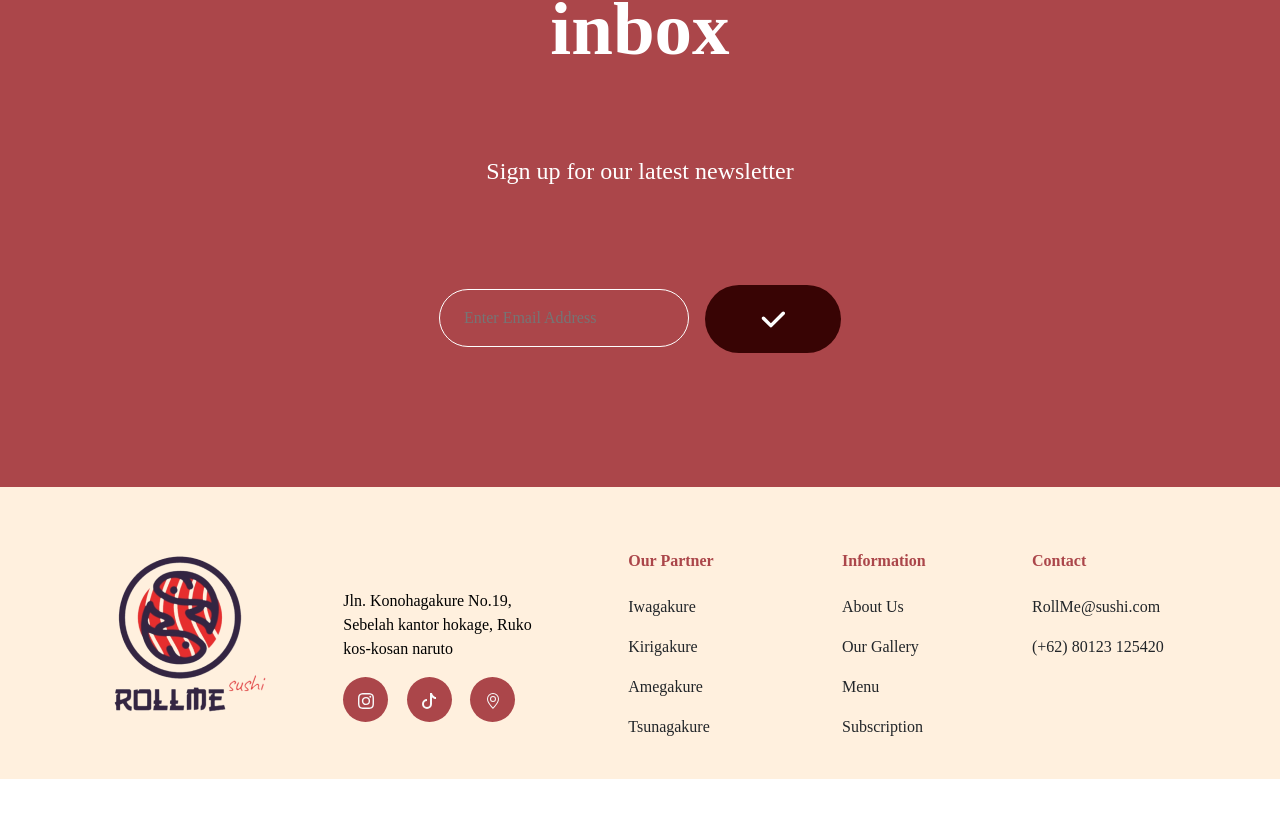
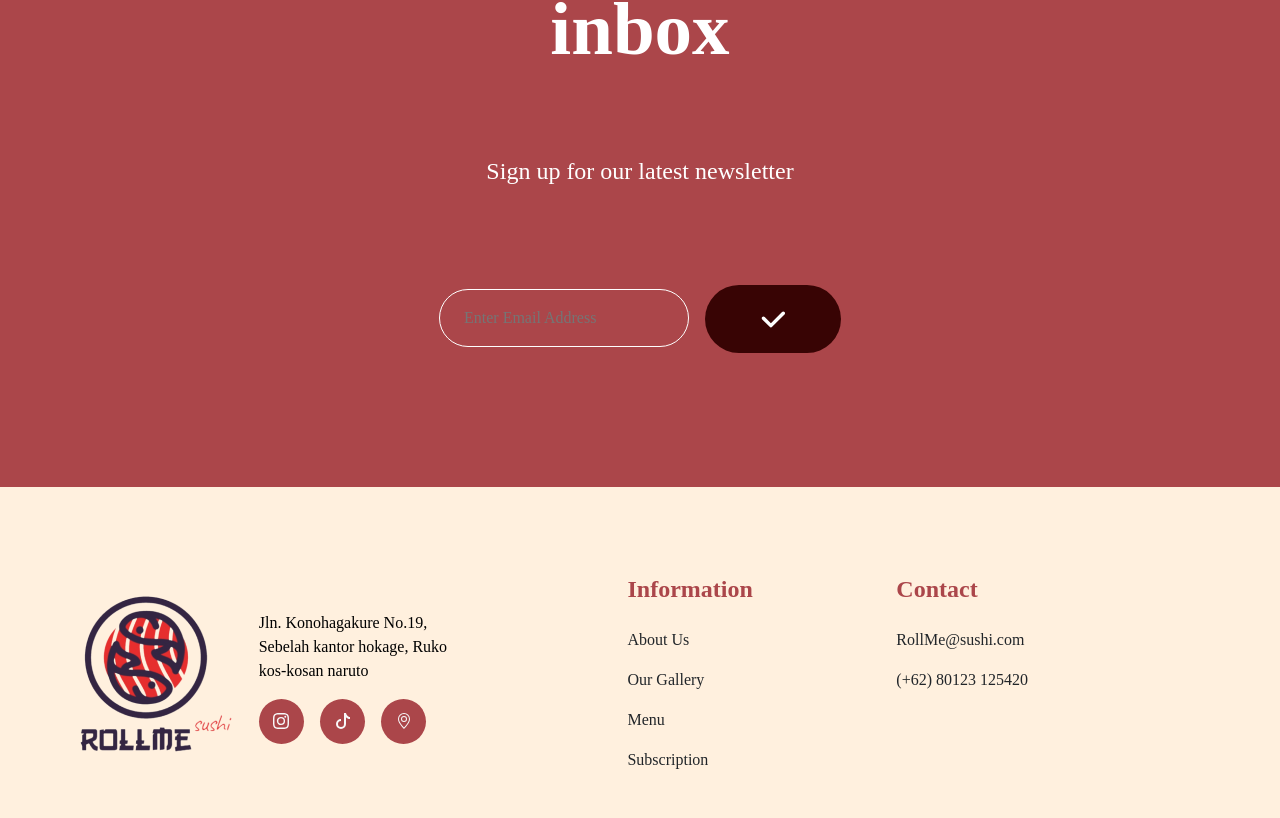
Before and after one commit to Capstone-MSIB-Altera-Batch-4/frontend_react, a React (Vite) app in the folder pos-capstone/: page / in a window 1280 px wide. Shown: the part 3073-3891 px from the top of the page. Before the commit the page ends 3852 px from the top, so only its background shows below. Built offline with nearby package versions, Linux system fonts and the light colour scheme; a web font is replaced by a local one.

Commit message:
footer fix

```diff
--- a/pos-capstone/src/component/Footer/Footer.jsx
+++ b/pos-capstone/src/component/Footer/Footer.jsx
@@ -6,11 +6,11 @@ import "./Footer.css"
 const Footer = () => {
     return (
         <footer className="text-black pt-5 pb-4">
-            <div className="container text-md-left">
+            <div className="text-md-left d-flex justify-items-start my-4">
                 <div className="row text-md-left">
-                    <div className="col-md-9 col-lg-4 col-xl-5 mx-auto mt-3">
+                    <div className="col-md-9 col-lg-5 col-xl-5 mx-auto mt-3 ms-5">
                         <div className="row">
-                            <div className="col-md-6">
+                            <div className="col-md-5 mt-3 ms-4">
                                 <img
                                     className=" img img-fluid d-block"
                                     src={logo}
@@ -24,19 +24,19 @@ const Footer = () => {
                                 <div className='row'>
                                     <div className='col-md-2'>
                                         <button className='btn text-light'
-                                        style={{backgroundColor:"#AB464A", border:"none", borderRadius:"50%", width:"45px", height:"45px"}}>
+                                        style={{backgroundColor:"#AB464A", border:"none", borderRadius:"50%", width:"45px", height:"45px", paddingBottom: "10px"}}>
                                             <Instagram/>
                                         </button>
                                     </div>
                                     <div className='col-md-2 mx-4'>
                                         <button className='btn text-light'
-                                        style={{backgroundColor:"#AB464A", border:"none", borderRadius:"50%", width:"45px", height:"45px"}}>
+                                        style={{backgroundColor:"#AB464A", border:"none", borderRadius:"50%", width:"45px", height:"45px", paddingBottom: "10px"}}>
                                             <Tiktok/>
                                         </button>
                                     </div>
                                     <div className='col-md-2'>
                                         <button className='btn text-light'
-                                        style={{backgroundColor:"#AB464A", border:"none", borderRadius:"50%", width:"45px", height:"45px"}}>
+                                        style={{backgroundColor:"#AB464A", border:"none", borderRadius:"50%", width:"45px", height:"45px", paddingBottom: "10px"}}>
                                             <GeoAlt/>
                                         </button>
                                     </div>
@@ -44,22 +44,15 @@ const Footer = () => {
                             </div>
                         </div>
                     </div>
-                    <div className="col-md-1 col-lg-2 col-xl-2 mx-auto mt-3" style= {{ textAlign: "left"}}>
-                        <h6 className="fw-bold mb-4">Our Partner</h6>
-                        <p><a href="#!" className="text-dark">Iwagakure</a></p>
-                        <p><a href="#!" className="text-dark">Kirigakure</a></p>
-                        <p><a href="#!" className="text-dark">Amegakure</a></p>
-                        <p><a href="#!" className="text-dark">Tsunagakure</a></p>
-                    </div>
-                    <div className="col-md-1 col-lg-2 col-xl-2 mt-3" style= {{ textAlign: "left"}}>
-                        <h6 className="fw-bold mb-4">Information</h6>
+                    <div className="col-md-2 col-lg-3 col-xl-3 mt-3 ms-3" style= {{ textAlign: "left"}}>
+                        <h6 className="fw-bold mb-4 fs-4">Information</h6>
                         <p><a href="#!" className="text-dark">About Us</a></p>
                         <p><a href="#!" className="text-dark">Our Gallery</a></p>
                         <p><a href="#!" className="text-dark">Menu</a></p>
                         <p><a href="#!" className="text-dark">Subscription</a></p>
                     </div>
-                    <div className="col-md-1 col-lg-2 col-xl-2 mt-3" style= {{ textAlign: "left"}}>
-                        <h6 className="fw-bold mb-4">Contact</h6>
+                    <div className="col-md-2 col-lg-3 col-xl-2 mt-3" style= {{ textAlign: "left"}}>
+                        <h6 className="fw-bold mb-4 fs-4">Contact</h6>
                         <p><a href="#!" className="text-dark">RollMe@sushi.com</a></p>
                         <p><a href="#!" className="text-dark">(+62) 80123 125420</a></p>
                     </div>
--- a/pos-capstone/src/page/Landing/Landing.jsx
+++ b/pos-capstone/src/page/Landing/Landing.jsx
@@ -9,7 +9,7 @@ import Navbar from '../../component/Navbar/Navbar'
 const Landing = () => {
   return (
     <div>
-      <Navbar />
+      {/* <Navbar /> */}
       <About />
       <HeroSection />
       <OurGallerySection />
```
Also changed, not shown: pos-capstone/src/component/Footer/Footer.css (line endings or trailing spaces).
